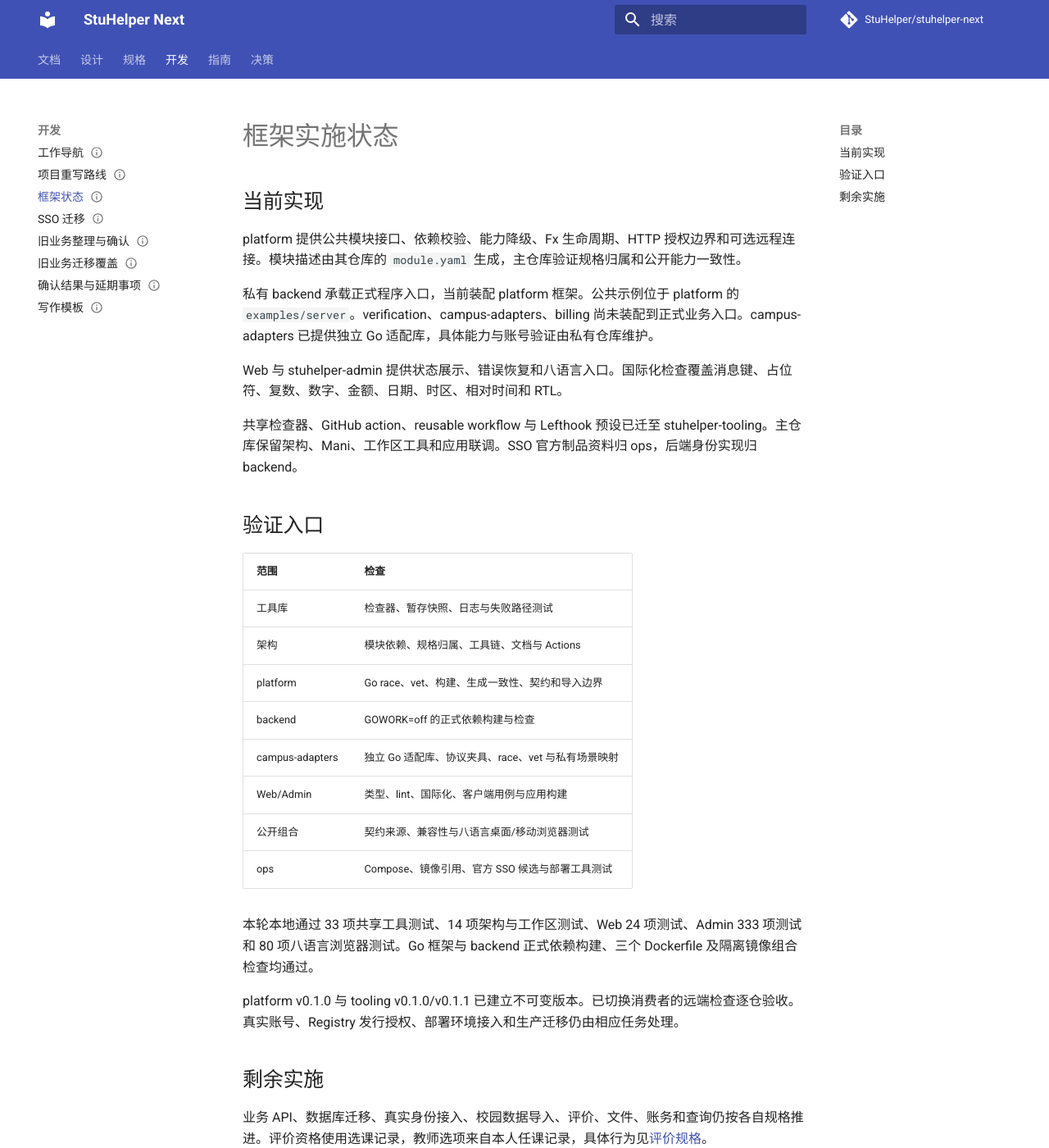
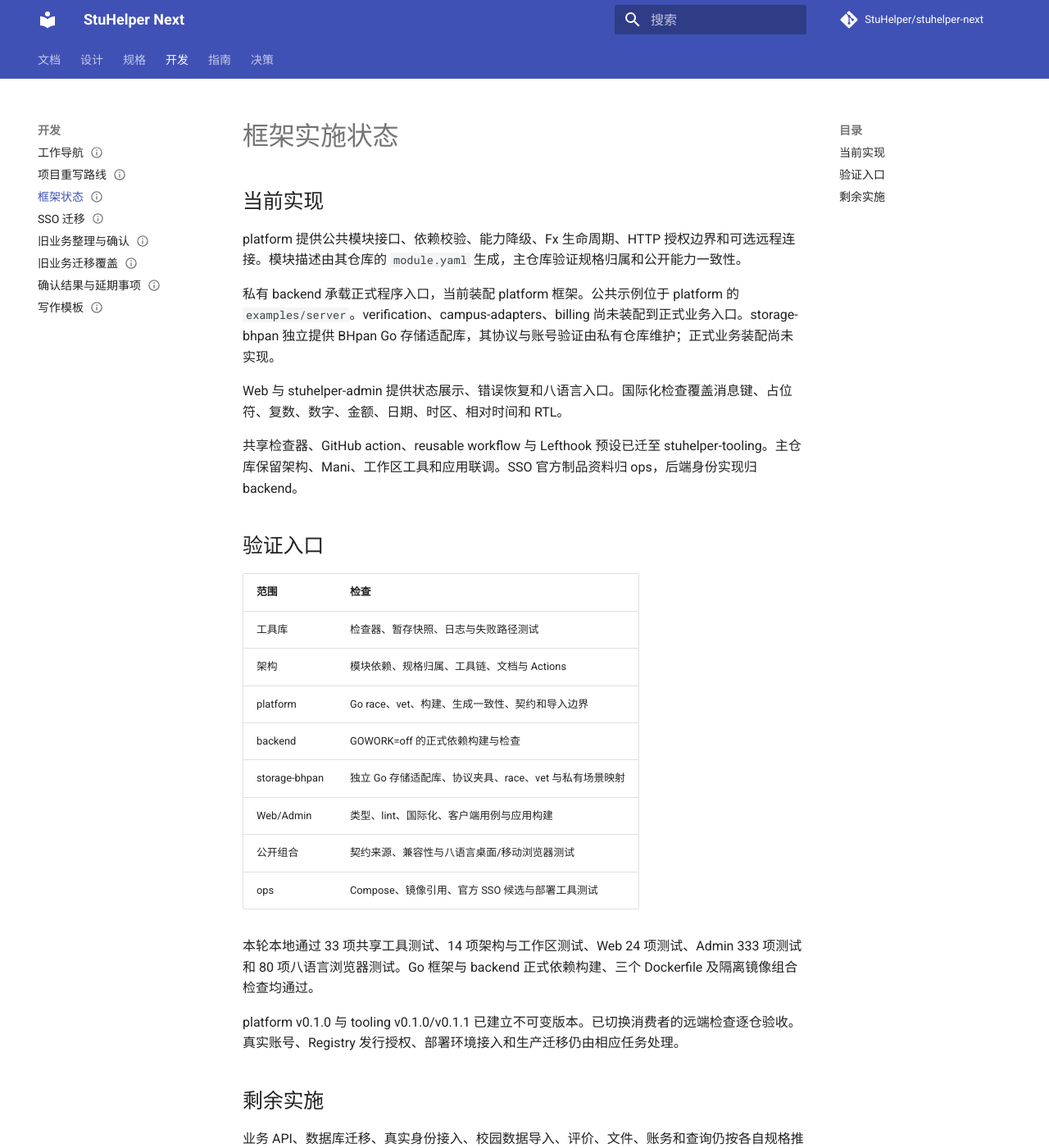
Before and after one commit to StuHelper/stuhelper-next, an MkDocs documentation site: the page built from docs/development/framework-bootstrap.md, in a window 1280 px wide and 1400 px high. Shown: the whole window at 82% size. Built offline with MkDocs 1.6.1 and Material for MkDocs 9.7.7, drawn with Linux system fonts in a browser that asks for light colours; comment, search, counter and statistics services are not loaded.

Commit message:
refactor(storage): 将 BHpan 登记为独立存储适配模块

```diff
--- a/docs/development/framework-bootstrap.md
+++ b/docs/development/framework-bootstrap.md
@@ -10,7 +10,7 @@
 
 platform 提供公共模块接口、依赖校验、能力降级、Fx 生命周期、HTTP 授权边界和可选远程连接。模块描述由其仓库的 `module.yaml` 生成，主仓库验证规格归属和公开能力一致性。
 
-私有 backend 承载正式程序入口，当前装配 platform 框架。公共示例位于 platform 的 `examples/server`。verification、campus-adapters、billing 尚未装配到正式业务入口。campus-adapters 已提供独立 Go 适配库，具体能力与账号验证由私有仓库维护。
+私有 backend 承载正式程序入口，当前装配 platform 框架。公共示例位于 platform 的 `examples/server`。verification、campus-adapters、billing 尚未装配到正式业务入口。storage-bhpan 独立提供 BHpan Go 存储适配库，其协议与账号验证由私有仓库维护；正式业务装配尚未实现。
 
 Web 与 stuhelper-admin 提供状态展示、错误恢复和八语言入口。国际化检查覆盖消息键、占位符、复数、数字、金额、日期、时区、相对时间和 RTL。
 
@@ -24,7 +24,7 @@
 | 架构 | 模块依赖、规格归属、工具链、文档与 Actions |
 | platform | Go race、vet、构建、生成一致性、契约和导入边界 |
 | backend | GOWORK=off 的正式依赖构建与检查 |
-| campus-adapters | 独立 Go 适配库、协议夹具、race、vet 与私有场景映射 |
+| storage-bhpan | 独立 Go 存储适配库、协议夹具、race、vet 与私有场景映射 |
 | Web/Admin | 类型、lint、国际化、客户端用例与应用构建 |
 | 公开组合 | 契约来源、兼容性与八语言桌面/移动浏览器测试 |
 | ops | Compose、镜像引用、官方 SSO 候选与部署工具测试 |
--- a/mani.yaml
+++ b/mani.yaml
@@ -40,6 +40,11 @@
     branch: develop
     tags:
       - documents
+  storage-bhpan:
+    path: workspace/storage-bhpan
+    url: https://github.com/StuHelper/stuhelper-storage-bhpan.git
+    branch: develop
+    tags:
       - backend
       - code
       - private
```
Also changed, not shown: README.md (+2 -2 lines), docs/design/module-repositories.md (+3 -0 lines), docs/guide/development-workspace.md (+1 -1 lines), docs/spec/ci-runners.md (+2 -2 lines), docs/spec/media.md (+2 -0 lines), 3 other files.
